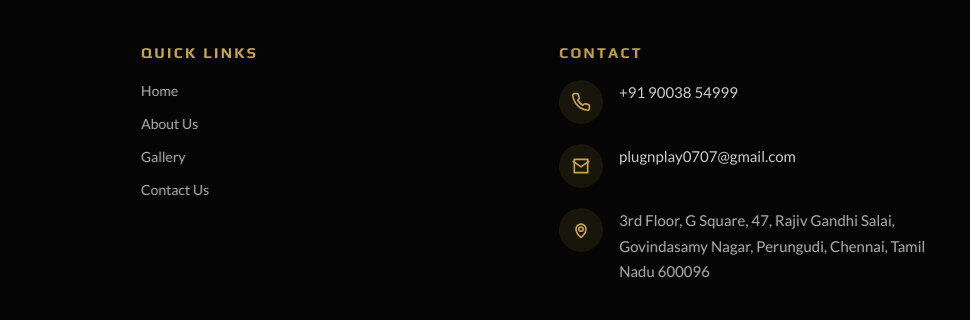
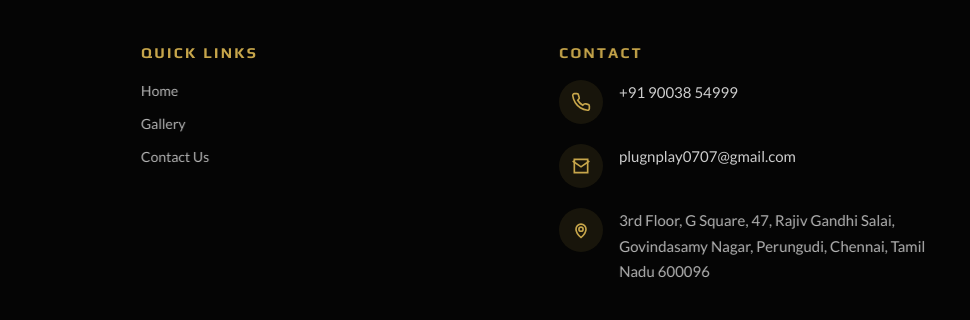
Before and after one commit to ayatiworkstechnologies/Plug-And-Play, a plain HTML site: page Cafe.html in a window 1280 px wide. Shown: the part 2680-3000 px from the top of the page, 310-1280 px from the left. Drawn offline with nearby package versions, Linux system fonts and the light colour scheme.

Commit message:
19/05/2026 - Removed about us

```diff
--- a/Cafe.html
+++ b/Cafe.html
@@ -1174,14 +1174,14 @@
                   Home
                 </a>
               </li>
-              <li class="fade-right">
+              <!-- <li class="fade-right">
                 <a
                   href="about-plugnplay.html"
                   class="text-white/70 hover:text-[#c7a64b] transition duration-300 fade-right"
                 >
                   About Us
                 </a>
-              </li>
+              </li> -->
               <li class="fade-left">
                 <a
                   href="gallery.html"
```
Also changed, not shown: about-plugnplay.html (+2 -2 lines), contact-plugnplay.html (+2 -2 lines), gallery.html (+2 -2 lines), index.html (+2 -2 lines), kids-sand-play-zone-chennai.html (+2 -2 lines), off-road-rc-cars-chennai.html (+2 -2 lines), ps5-gaming-zone-chennai.html (+2 -2 lines), rc-car-racing-chennai.html (+2 -2 lines), snooker-pool-chennai.html (+2 -2 lines), vr-gaming-zone-chennai.html (+2 -2 lines).
